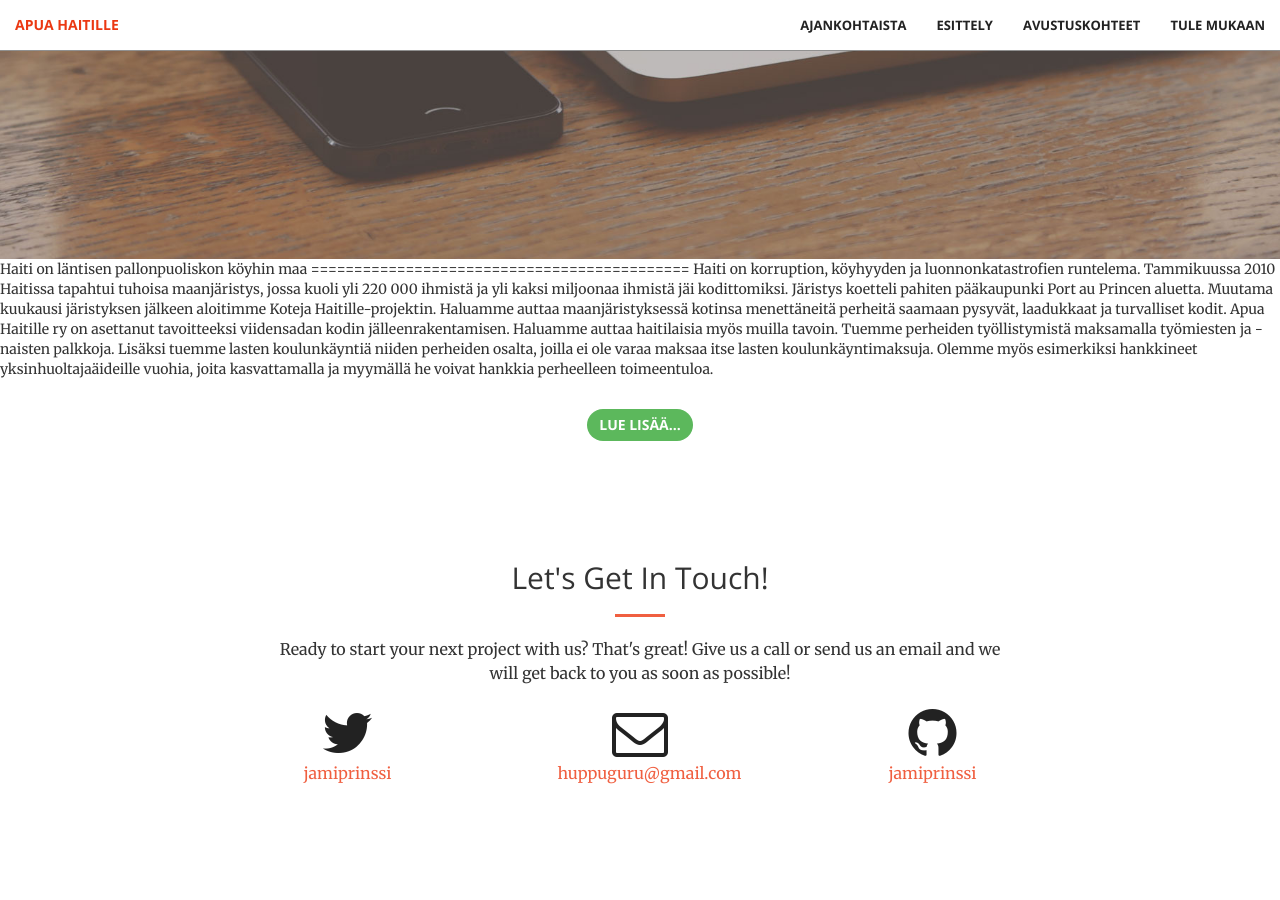
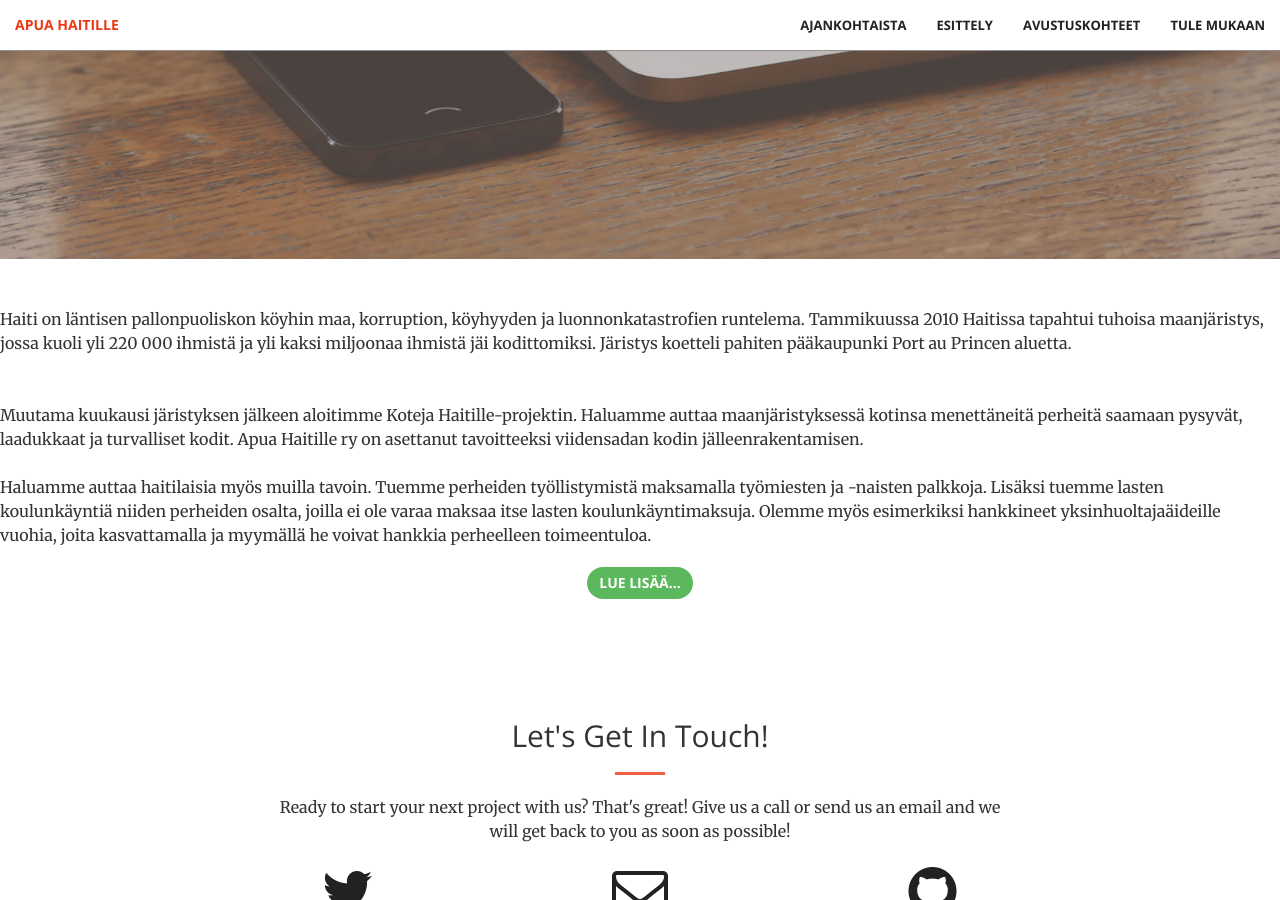
Before and after one commit to jamiprinssi/apua-haitille-jami, a Jekyll site: the page built from index.html, in a window 1280 px wide and 900 px high, scrolled down 641 px. Built offline with Jekyll 4.4.1, drawn with Linux system fonts in a browser that asks for light colours.

Commit message:
Updated index.html

```diff
--- a/index.html
+++ b/index.html
@@ -3,17 +3,5 @@ layout: front
 published: true
 ---
 
-
-
-Haiti on läntisen pallonpuoliskon köyhin maa
-============================================
-
-Haiti on korruption, köyhyyden ja luonnonkatastrofien runtelema. Tammikuussa 2010 Haitissa tapahtui tuhoisa maanjäristys, jossa kuoli yli 220 000 ihmistä ja yli kaksi miljoonaa ihmistä jäi kodittomiksi. Järistys koetteli pahiten pääkaupunki Port au Princen aluetta.
-
-
-Muutama kuukausi järistyksen jälkeen aloitimme Koteja Haitille-projektin. Haluamme auttaa maanjäristyksessä kotinsa menettäneitä perheitä saamaan pysyvät, laadukkaat ja turvalliset kodit. Apua Haitille ry on asettanut tavoitteeksi viidensadan kodin jälleenrakentamisen.
-
-Haluamme auttaa haitilaisia myös muilla tavoin. Tuemme perheiden työllistymistä maksamalla työmiesten ja -naisten palkkoja. Lisäksi tuemme lasten koulunkäyntiä niiden perheiden osalta, joilla ei ole varaa maksaa itse lasten koulunkäyntimaksuja. Olemme myös esimerkiksi hankkineet yksinhuoltajaäideille vuohia, joita kasvattamalla ja myymällä he voivat hankkia perheelleen toimeentuloa.
-
-<div style="min-height: 30px;"></div>
-<p style="text-align: center;"><a class="btn btn-success" href="index.php/esittely">Lue lisää...</a></p>
+<p><br /><br />Haiti on l&auml;ntisen pallonpuoliskon k&ouml;yhin maa, korruption, k&ouml;yhyyden ja luonnonkatastrofien runtelema. Tammikuussa 2010 Haitissa tapahtui tuhoisa maanj&auml;ristys, jossa kuoli yli 220 000 ihmist&auml; ja yli kaksi miljoonaa ihmist&auml; j&auml;i kodittomiksi. J&auml;ristys koetteli pahiten p&auml;&auml;kaupunki Port au Princen aluetta.<br /><br /><br />Muutama kuukausi j&auml;ristyksen j&auml;lkeen aloitimme Koteja Haitille-projektin. Haluamme auttaa maanj&auml;ristyksess&auml; kotinsa menett&auml;neit&auml; perheit&auml; saamaan pysyv&auml;t, laadukkaat ja turvalliset kodit. Apua Haitille ry on asettanut tavoitteeksi viidensadan kodin j&auml;lleenrakentamisen.<br /><br />Haluamme auttaa haitilaisia my&ouml;s muilla tavoin. Tuemme perheiden ty&ouml;llistymist&auml; maksamalla ty&ouml;miesten ja -naisten palkkoja. Lis&auml;ksi tuemme lasten koulunk&auml;ynti&auml; niiden perheiden osalta, joilla ei ole varaa maksaa itse lasten koulunk&auml;yntimaksuja. Olemme my&ouml;s esimerkiksi hankkineet yksinhuoltaja&auml;ideille vuohia, joita kasvattamalla ja myym&auml;ll&auml; he voivat hankkia perheelleen toimeentuloa.</p>
+<p style="text-align: center;"><a class="btn btn-success" href="index.php/esittely">Lue lis&auml;&auml;...</a></p>
```
